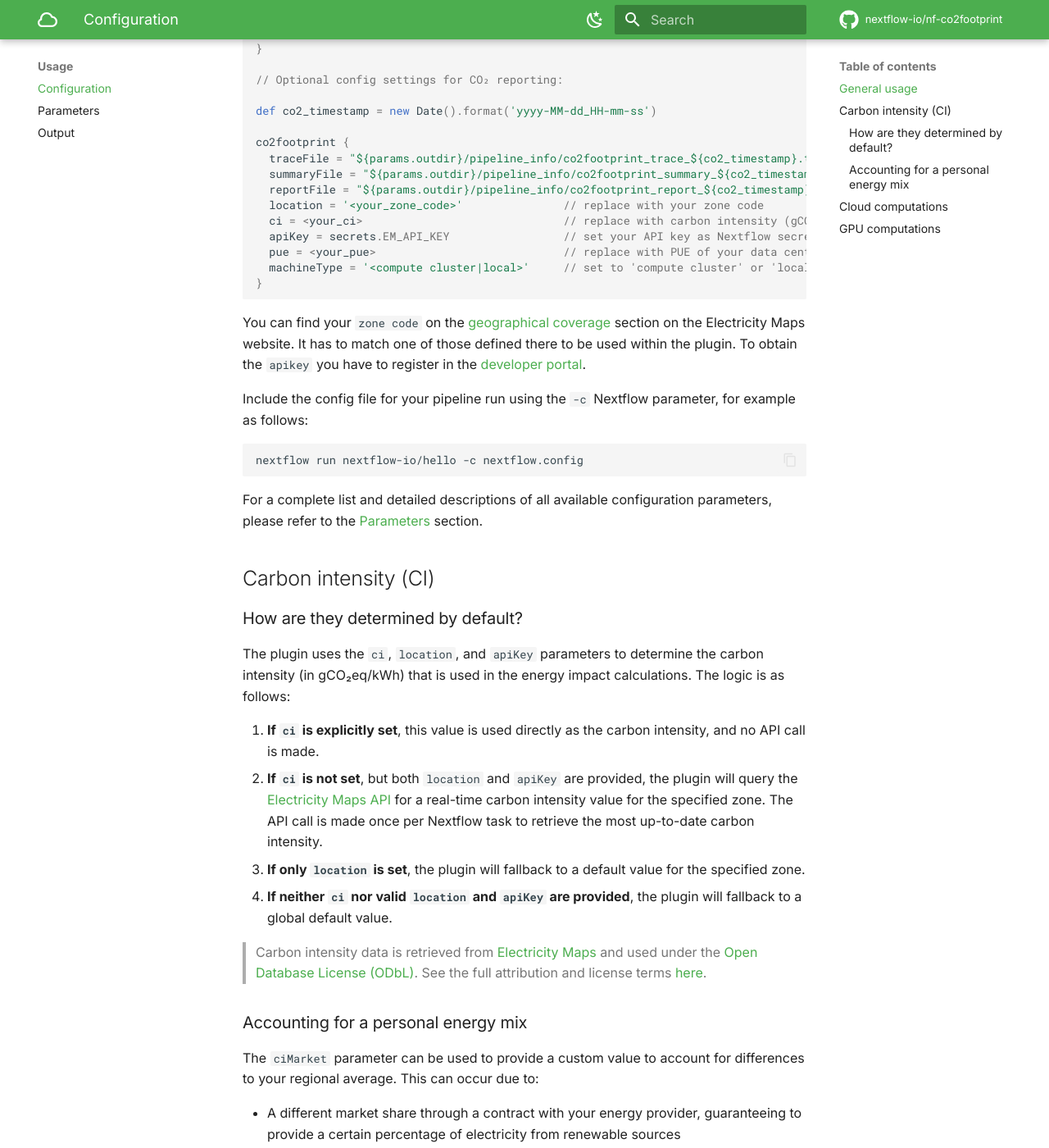
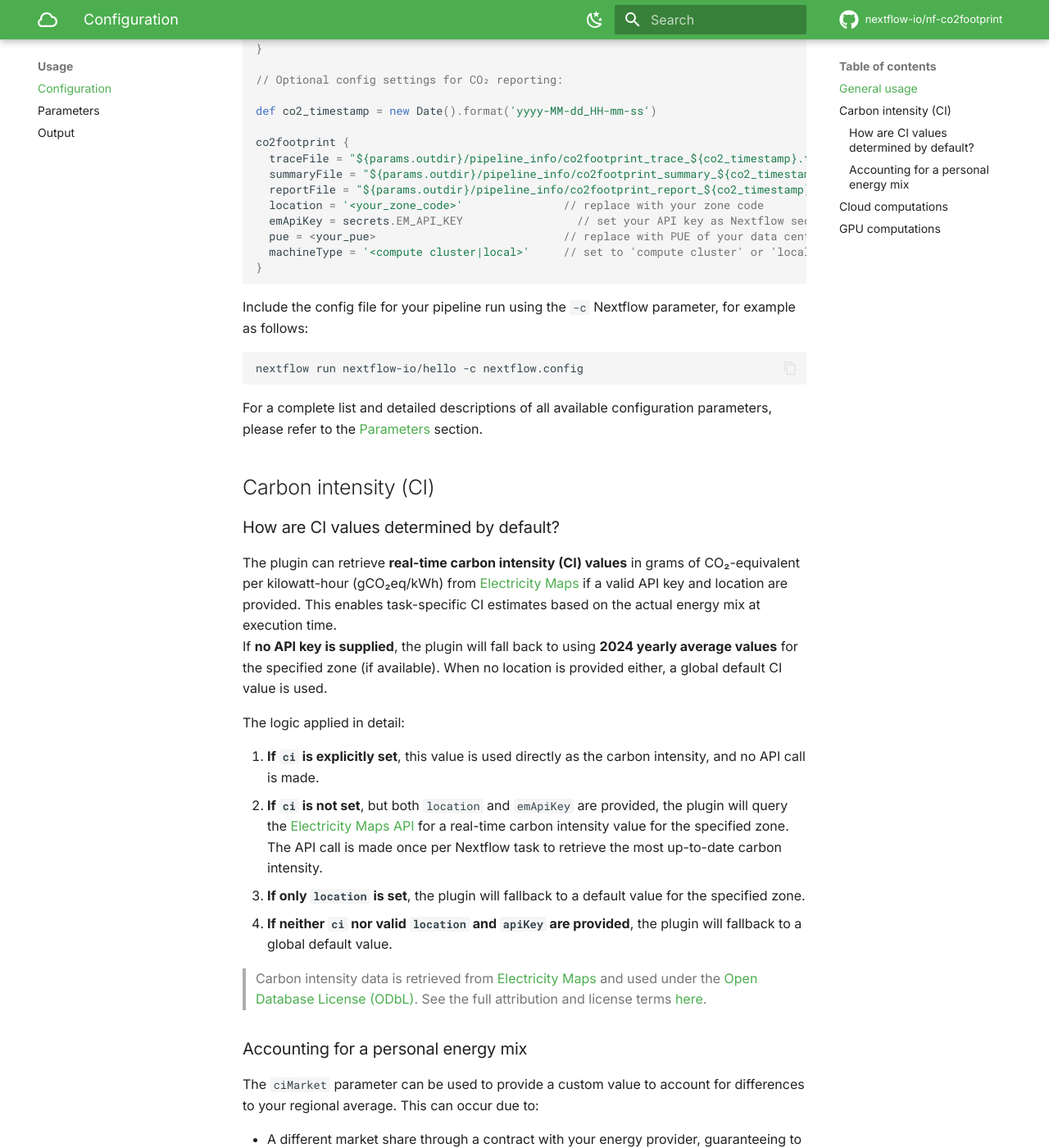
Before and after one commit to nextflow-io/nf-co2footprint, an MkDocs documentation site: the page built from docs/usage/configuration.md, in a window 1280 px wide and 1400 px high, scrolled down 452 px. Shown: the whole window at 82% size. Built offline with MkDocs 1.6.1 and Material for MkDocs 9.7.7, drawn with Linux system fonts in a browser that asks for light colours; comment, search, counter and statistics services are not loaded; some of the changed text lies outside the part shown.

Commit message:
Adress requested documentation changes

````diff
--- a/docs/usage/configuration.md
+++ b/docs/usage/configuration.md
@@ -24,13 +24,11 @@ co2footprint {
   summaryFile = "${params.outdir}/pipeline_info/co2footprint_summary_${co2_timestamp}.txt"
   reportFile = "${params.outdir}/pipeline_info/co2footprint_report_${co2_timestamp}.html"
   location = '<your_zone_code>'               // replace with your zone code
-  ci = <your_ci>                              // replace with carbon intensity (gCO2eq/kWh)
-  apiKey = secrets.EM_API_KEY                 // set your API key as Nextflow secret with the name 'EM_API_KEY'
+  emApiKey = secrets.EM_API_KEY                 // set your API key as Nextflow secret with the name 'EM_API_KEY'
   pue = <your_pue>                            // replace with PUE of your data center
   machineType = '<compute cluster|local>'     // set to 'compute cluster' or 'local'
 }
 ```
-You can find your `zone code` on the [geographical coverage](https://portal.electricitymaps.com/docs/getting-started#geographical-coverage) section on the Electricity Maps website. It has to match one of those defined there to be used within the plugin. To obtain the `apikey` you have to register in the [developer portal](https://portal.electricitymaps.com).
 
 Include the config file for your pipeline run using the `-c` Nextflow parameter, for example as follows:
 
@@ -42,12 +40,15 @@ For a complete list and detailed descriptions of all available configuration par
 
 ## Carbon intensity (CI)
 
-### How are they determined by default?
+### How are CI values determined by default?
 
-The plugin uses the `ci`, `location`, and `apiKey` parameters to determine the carbon intensity (in gCO₂eq/kWh) that is used in the energy impact calculations. The logic is as follows:
+The plugin can retrieve **real-time carbon intensity (CI) values** in grams of CO₂-equivalent per kilowatt-hour (gCO₂eq/kWh) from [Electricity Maps](https://www.electricitymaps.com/) if a valid API key and location are provided. This enables task-specific CI estimates based on the actual energy mix at execution time.
+If **no API key is supplied**, the plugin will fall back to using **2024 yearly average values** for the specified zone (if available). When no location is provided either, a global default CI value is used.
+
+The logic applied in detail:
 
 1. **If `ci` is explicitly set**, this value is used directly as the carbon intensity, and no API call is made.
-2. **If `ci` is not set**, but both `location` and `apiKey` are provided, the plugin will query the [Electricity Maps API](https://www.electricitymaps.com/) for a real-time carbon intensity value for the specified zone. The API call is made once per Nextflow task to retrieve the most up-to-date carbon intensity.
+2. **If `ci` is not set**, but both `location` and `emApiKey` are provided, the plugin will query the [Electricity Maps API](https://www.electricitymaps.com/) for a real-time carbon intensity value for the specified zone. The API call is made once per Nextflow task to retrieve the most up-to-date carbon intensity.
 3. **If only `location` is set**, the plugin will fallback to a default value for the specified zone.
 4. **If neither `ci` nor valid `location` and `apiKey` are provided**, the plugin will  fallback to a global default value.
 
@@ -102,12 +103,11 @@ plugins {
 def co2_timestamp = new java.util.Date().format('yyyy-MM-dd_HH-mm-ss')
 
 co2footprint {
-    traceFile = "${params.outdir}/pipeline_info/co2footprint_trace_${co2_timestamp}.txt"
-    summaryFile = "${params.outdir}/pipeline_info/co2footprint_summary_${co2_timestamp}.txt"
-    reportFile = "${params.outdir}/pipeline_info/co2footprint_report_${co2_timestamp}.html"
-    apiKey              = secrets.EM_API_KEY
-
+    traceFile           = "${params.outdir}/co2footprint/co2footprint_trace_${co2_timestamp}.txt"
+    summaryFile         = "${params.outdir}/co2footprint/co2footprint_summary_${co2_timestamp}.txt"
+    reportFile          = "${params.outdir}/co2footprint/co2footprint_report_${co2_timestamp}.html"
     location            = 'DE'
+    emApiKey            = secrets.EM_API_KEY
     pue                 = 1.3
     ignoreCpuModel      = true
     powerdrawCpuDefault = 8
````
